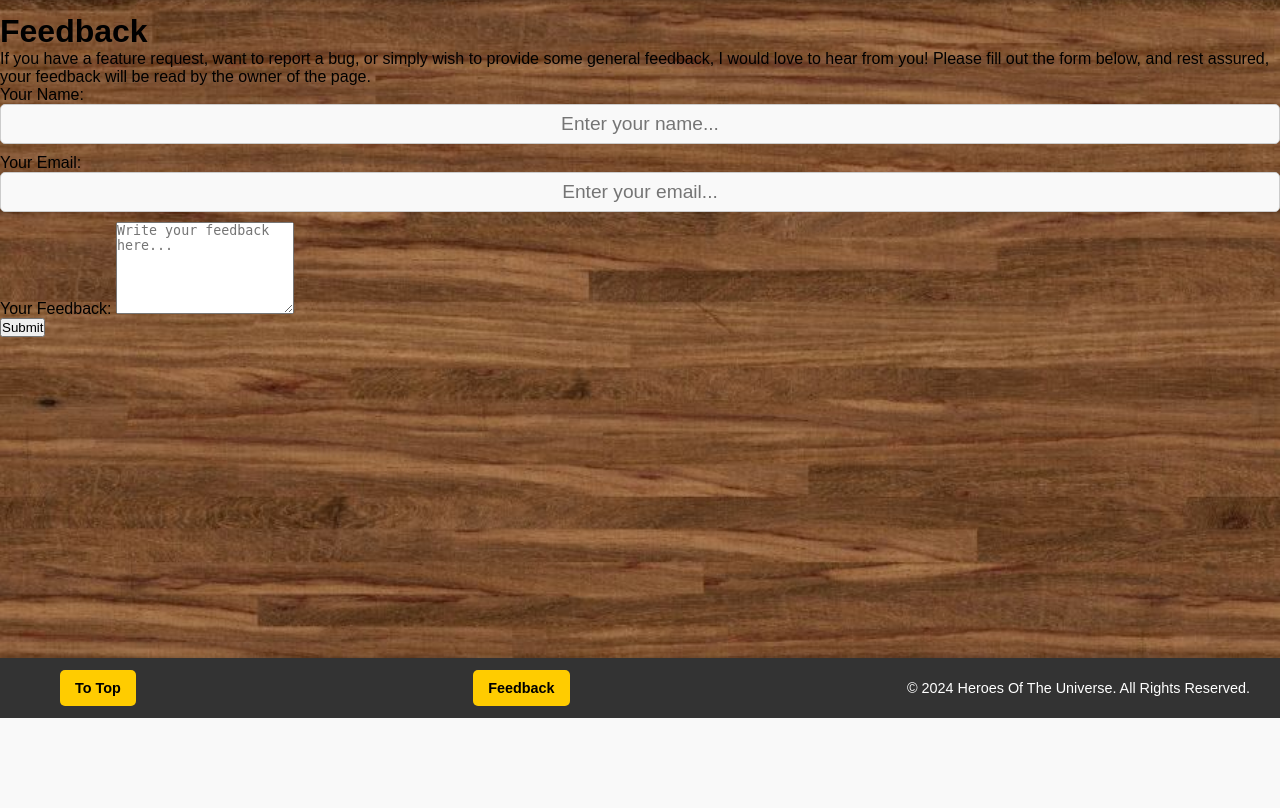
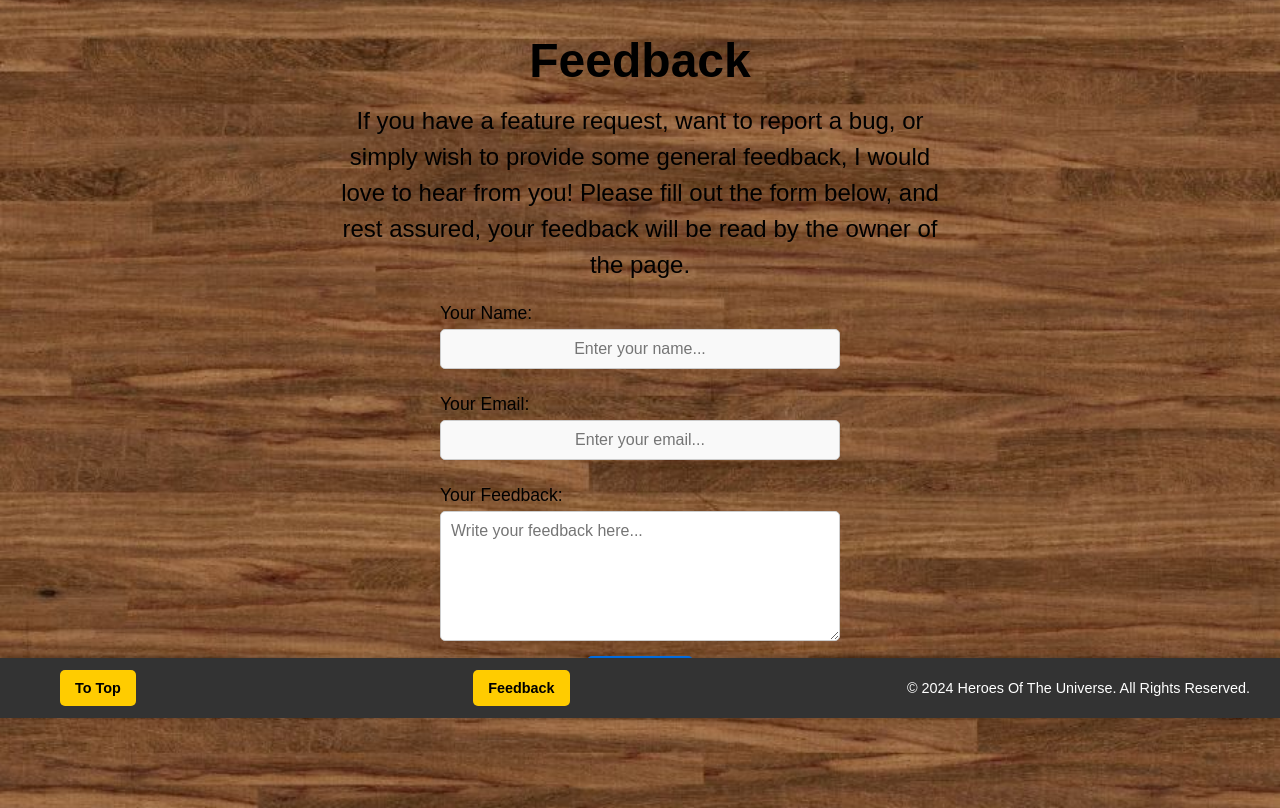
Before and after one commit to BiagiarelliAdriano/HeroesOfTheUniverse, a Django app: page /home/feedback/ in a window 1280 px wide. Shown: the part 82-890 px from the top of the page. Before the commit the page ends 800 px from the top, so only its background shows below. Run offline with Django 4.2, Linux system fonts and the light colour scheme; some libraries are stand-ins or nearby versions.

Commit message:
Add styling to feedback page

```diff
--- a/static/css/styles.css
+++ b/static/css/styles.css
@@ -736,8 +736,83 @@ button.save-character {
     margin-right: 10px;
 }
 
+/* Feedback page style */
+.feedback-container {
+    display: flex;
+    flex-direction: column;
+    align-items: center;
+    justify-content: center;
+    padding: 20px;
+    margin: 0 auto;
+    max-width: 90%;
+}
+
+.feedback-title {
+    font-size: 2rem;
+    font-weight: bold;
+    text-align: center;
+    margin-bottom: 15px;
+}
+
+.feedback-description {
+    font-size: 1rem;
+    text-align: center;
+    margin-bottom: 20px;
+    line-height: 1.5;
+}
+
+.feedback-form {
+    width: 100%;
+    max-width: 400px;
+    display: flex;
+    flex-direction: column;
+    gap: 15px;
+}
+
+.form-group {
+    display: flex;
+    flex-direction: column;
+    align-items: flex-start;
+}
+
+.form-label {
+    font-size: 1.1rem;
+    font-weight: 500;
+    margin-bottom: 5px;
+}
+
+.form-input,
+.form-textarea {
+    width: 100%;
+    padding: 10px;
+    border: 1px solid #ccc;
+    border-radius: 5px;
+    font-size: 0.9rem;
+    font-family: inherit;
+    box-sizing: border-box;
+}
+
+.form-input:focus,
+.form-textarea:focus {
+    border-color: #ffcc00;
+    outline: none;
+    box-shadow: 0 0 4px rgba(0, 123, 255, 0.5);
+}
+
+.form-submit-button {
+    padding: 10px 20px;
+    font-size: 1rem;
+    font-weight: bold;
+    color: #fff;
+    background-color: #007bff;
+    border: none;
+    border-radius: 5px;
+    cursor: pointer;
+    transition: background-color 0.3s ease;
+    width: 100%;
+}
+
 @media screen and (min-width: 768px) {
-
     /* Title Button Styling */
     #title-button {
         font-size: 3em;
@@ -1003,6 +1078,30 @@ button.save-character {
     #to-top-button:hover {
         background-color: #FFFF00;
     }
+
+    /* Feedback Page */
+    .feedback-title {
+        font-size: 2.5rem;
+    }
+
+    .feedback-description {
+        font-size: 1.2rem;
+    }
+
+    .feedback-container {
+        max-width: 70%;
+    }
+
+    .form-input,
+    .form-textarea {
+        font-size: 1rem;
+    }
+
+    .form-submit-button {
+        font-size: 1.2rem;
+        width: auto;
+        align-self: center;
+    }
 }
 
 @media screen and (min-width: 1024px) {
@@ -1202,4 +1301,21 @@ button.save-character {
         font-size: 1.5em;
         padding: 15px 30px;
     }
+
+    /* Feedback Page */
+    .feedback-title {
+        font-size: 3rem;
+    }
+
+    .feedback-description {
+        font-size: 1.5rem;
+    }
+
+    .feedback-container {
+        max-width: 50%;
+    }
+
+    .form-submit-button:hover {
+        background-color: #0056b3; /* Darker shade for hover */
+    }
 }
```
